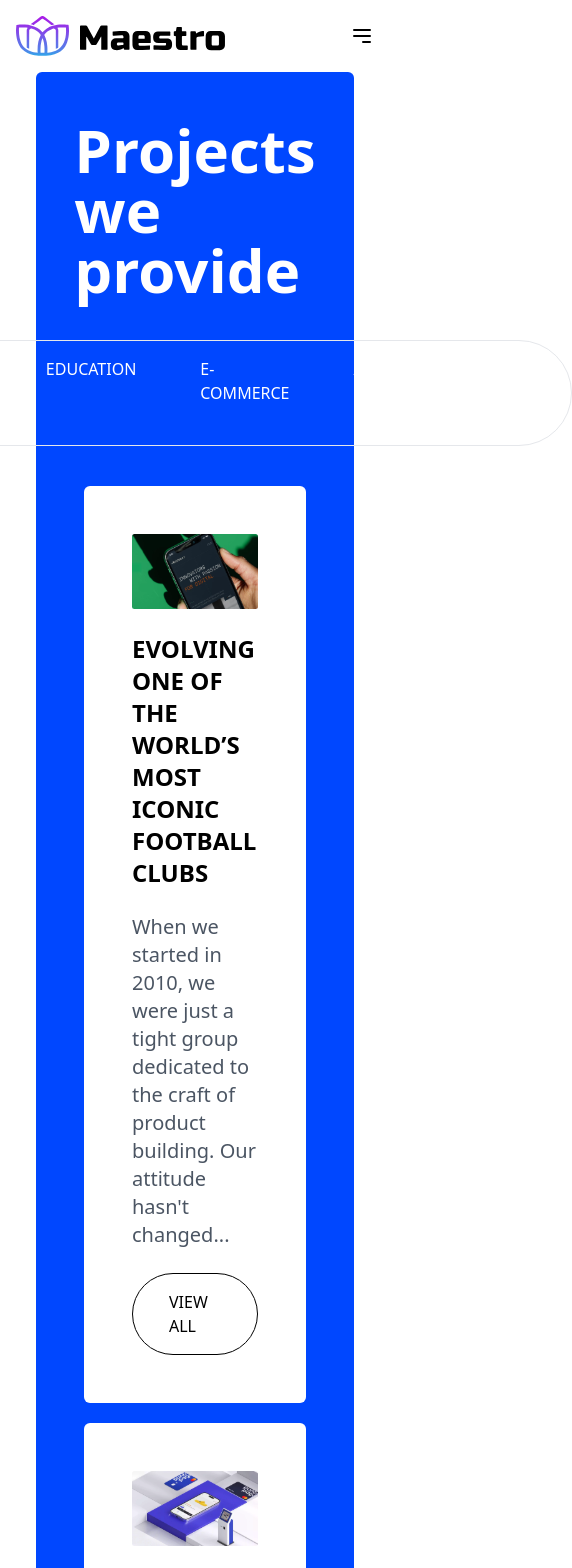
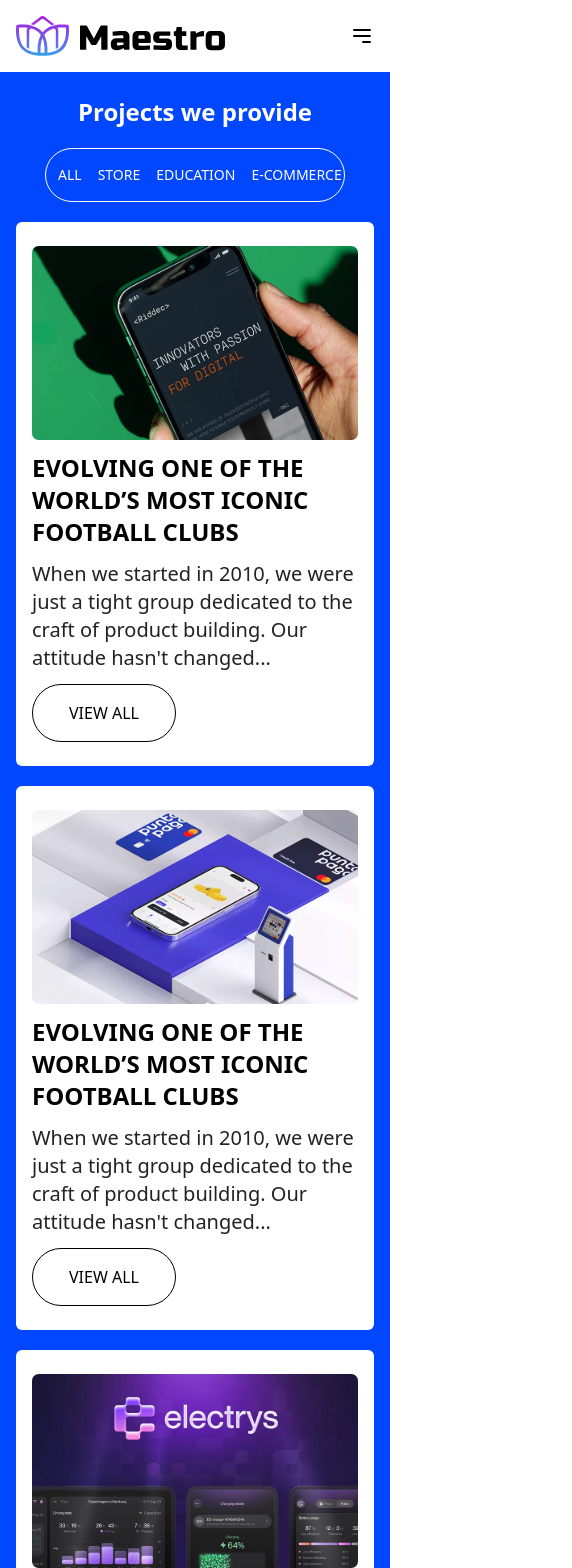
Before and after one commit to OrkhanKarim13/Maestro-Studio, a Nuxt app: page /projects in a window 390 px wide. Shown: the top 1568 px of the page, 572 px wide, since content can reach past the window. Built offline with nearby package versions, Linux system fonts and the light colour scheme.

Commit message:
Blog page responsive codes added

```diff
--- a/components/AboutStatistic.vue
+++ b/components/AboutStatistic.vue
@@ -1,5 +1,5 @@
 <template>
-    <div class="w-ful grid grid-cols-1 md:grid-cols-4 items-center gap-6 mx-9 my-6">
+    <div class="w-ful grid grid-cols-1 md:grid-cols-4 items-center gap-6 mx-4 my-6 md:mx-9 md:my-6">
             <div class="px-8 py-12 bg-[#0047FF] rounded-md flex flex-col items-center justify-center">
                 <h3 class="text-3xl text-white font-bold " style="line-height: 70px;">390+</h3><img
                     src="../assets/images/Line 1.svg" class="mb-4" alt="line">
--- a/components/MainNavigation.vue
+++ b/components/MainNavigation.vue
@@ -1,39 +1,47 @@
 <template>
-    <div class="flex items-center justify-between">
-                <ul class="flex border border-white-500 rounded-full">
-                    <li class="px-8 py-4 text-white">
+    <ul class="max-w-[300px] md:max-w-none flex border border-white rounded-full p-1 overflow-x-scroll  whitespace-nowrap">
+        <li class="px-2 py-3 md:px-4 md:py-2 lg:px-8  lg:py-4 text-sm md:text-md  text-white">
             <NuxtLink to="/">
-                            All
+                ALL
             </NuxtLink>
         </li>
-                    <li class="px-8 py-4 text-white">
+        <li class="px-2 py-3 md:px-4 md:py-2  lg:px-8  lg:py-4 text-sm md:text-md text-white">
             <NuxtLink to="/">
                 STORE
             </NuxtLink>
         </li>
-                    <li class="px-8 py-4 text-white">
+        <li class="px-2 py-3 md:px-4 md:py-2  lg:px-8  lg:py-4 text-sm md:text-md text-white">
             <NuxtLink to="/">
                 EDUCATION
             </NuxtLink>
         </li>
-                    <li class="px-8 py-4 text-white">
+        <li class="px-2 py-3 md:px-4 md:py-2  lg:px-8 lg:py-4 text-sm md:text-md text-white">
             <NuxtLink to="/">
                 E-COMMERCE
             </NuxtLink>
         </li>
-                    <li class="px-8 py-4 text-white">
+        <li class="px-2 py-3 md:px-4 md:py-2  lg:px-8 lg:py-4 text-sm md:text-md text-white">
             <NuxtLink to="/">
                 AI & ML
             </NuxtLink>
         </li>
-                    <li class="px-8 py-4 text-white">
+        <li class="px-2 py-3 md:px-4 md:py-2  lg:px-8 lg:py-4 text-sm md:text-md text-white">
             <NuxtLink to="/">
                 HEALTHCARE
             </NuxtLink>
         </li>
+    </ul>
+</template>
 
 
-                </ul>
+<style scoped>
+  /* Hide horizontal scrollbar */
+  ul::-webkit-scrollbar {
+    display: none;
+  }
 
-            </div>
-</template>
+  ul {
+    /* Firefox */
+    scrollbar-width: none;
+  }
+</style>
--- a/components/TheFooter.vue
+++ b/components/TheFooter.vue
@@ -1,6 +1,6 @@
 <template>
     <footer class="md:mx-9 md:mb-6">
-        <div class="w-full grid grid-cols-1 md:grid-cols-4 gap-6 md:px-16 py-6 md:rounded-md bg-[#0047FF] ">
+        <div class="w-full grid grid-cols-1 lg:grid-cols-4 gap-6 md:px-16 py-6 md:rounded-md bg-[#0047FF] ">
             <div class="md:w-1/2 md:mx-auto flex flex-col justify-start items-start px-4 md:py-6 gap-6">
 
                 <img class="md:w-full" src="../assets/images/logowhite.svg" alt="logo">
--- a/pages/about.vue
+++ b/pages/about.vue
@@ -1,12 +1,12 @@
 <template>
     <section class=" bg-white md:mx-9 md:my-6 md:rounded-md">
         <div class="flex flex-col items-center justify-center">
-            <div class="w-full ">
+            <div class="w-full  ">
                 <img class="w-full" src="../assets/images/Rectangle 16.svg" alt="cover">
             </div>
             <div
                 class="w-full grid grid-cols-1 md:grid-cols-2  bg-[#0047FF] md:p-12 px-4 py-6 gap-9  md:rounded-t-none md:rounded-b-md">
-                <h2 class="text-white text-6xl lg:w-2/3  md:leading-normal">Meet The
+                <h2 class="text-white text-4xl md:text-6xl lg:w-2/3  md:leading-normal">Meet The
                     Monterail Team</h2>
                 <p class="text-white flex items-end justify-self-end md:w-3/4 text-left text-lg">When we started in 2010, we were just a tight group dedicated to the craft of product
                     building. Our attitude hasn't changed—but sinpnce then, we’ve grown to be a team.</p>
@@ -18,7 +18,7 @@
         <div class="flex flex-col items-center justify-center">
             <div class="grid grid-cols-1 md:grid-cols-2 md:justify-between justify-center  py-6 px-4 md:p-12">
                 <h3 class="text-white text-3xl md:text-6xl text-center md:text-left leading-normal ">Meet our team</h3>
-                <p class="text-white py-4 md:w-3/4 text-center md:text-left ">Technology alone is not enough to succeed, every product needs a team of
+                <p class="text-white py-4 md:ml-16 text-center md:text-left ">Technology alone is not enough to succeed, every product needs a team of
                     passionate people who will give it their best.</p>
             </div>
             <div class="w-full text-center px-4 py-6 md:px-28 md:py-16 bg-[#0047FF] rounded-md">
--- a/pages/projects/index.vue
+++ b/pages/projects/index.vue
@@ -1,55 +1,55 @@
 <template>
-    <section class="mx-9 mb-6 rounded-md bg-[#0047FF]">
-        <div class="flex flex-col items-center justify-center w-full p-12 gap-10">
-            <h2 class="text-6xl font-bold text-white">Projects we provide</h2>
+    <section class="md:mx-9 md:mb-6 md:rounded-md bg-[#0047FF]">
+        <div class="flex flex-col items-center justify-center w-full md:p-12 py-6 px-4 gap-5 md:gap-10">
+            <h2 class="md:text-6xl text-2xl font-bold text-white">Projects we provide</h2>
             <MainNavigation />
             <div class="grid grid-cols-1 md:grid-cols-2 gap-5">
-                <div class="flex flex-col items-start justify-center bg-white rounded-md gap-6 p-12">
+                <div class="flex flex-col items-start justify-center bg-white rounded-md gap-3 md:gap-6 md:p-12 py-6 px-4">
                     <div class="bg-white w-full ">
                         <img class="w-full" src="../../assets/images/Frame12(4).svg" alt="image">
                     </div>
                     <h3 class="text-black font-bold text-2xl">EVOLVING ONE OF THE WORLD’S MOST ICONIC FOOTBALL CLUBS</h3>
-                    <p class="text-gray-600 text-xl" >When we started in 2010, we were just a tight group dedicated to the craft of
+                    <p class="text-[#222] text-xl" >When we started in 2010, we were just a tight group dedicated to the craft of
                         product building. Our attitude hasn't changed...</p>
-                        <a class="border border-black px-9 py-4 rounded-full" href="/">VIEW ALL</a>
+                        <a class="border border-black px-9 py-4 text-black rounded-full" href="/">VIEW ALL</a>
                 </div>
-                <div class="flex flex-col items-start justify-center bg-white rounded-md gap-6 p-12">
+                <div class="flex flex-col items-start justify-center bg-white rounded-md gap-3 md:gap-6 md:p-12 py-6 px-4">
                     <div class="bg-white w-full ">
                         <img class="w-full" src="../../assets/images/Frame12(5).svg" alt="image">
                     </div>
                     <h3 class="text-black font-bold text-2xl">EVOLVING ONE OF THE WORLD’S MOST ICONIC FOOTBALL CLUBS</h3>
-                    <p class="text-gray-600 text-xl" >When we started in 2010, we were just a tight group dedicated to the craft of
+                    <p class="text-[#222] text-xl" >When we started in 2010, we were just a tight group dedicated to the craft of
                         product building. Our attitude hasn't changed...</p>
                         <a class="border border-black px-9 py-4 rounded-full" href="/">VIEW ALL</a>
                 </div>
-                <div class="flex flex-col items-start justify-center bg-white rounded-md gap-6 p-12">
+                <div class="flex flex-col items-start justify-center bg-white rounded-md gap-3 md:gap-6 md:p-12 py-6 px-4">
                     <div class="bg-white w-full ">
                         <img class="w-full" src="../../assets/images/Frame12(6).svg" alt="image">
                     </div>
                     <h3 class="text-black font-bold text-2xl">EVOLVING ONE OF THE WORLD’S MOST ICONIC FOOTBALL CLUBS</h3>
-                    <p class="text-gray-600 text-xl" >When we started in 2010, we were just a tight group dedicated to the craft of
+                    <p class="text-[#222] text-xl" >When we started in 2010, we were just a tight group dedicated to the craft of
                         product building. Our attitude hasn't changed...</p>
                         <a class="border border-black px-9 py-4 rounded-full" href="/">VIEW ALL</a>
                 </div>
-                <div class="flex flex-col items-start justify-center bg-white rounded-md gap-6 p-12">
+                <div class="flex flex-col items-start justify-center bg-white rounded-md gap-3 md:gap-6 md:p-12 py-6 px-4">
                     <div class="bg-white w-full">
                         <img class="w-full" src="../../assets/images/Frame12(7).svg" alt="image">
                     </div>
                     <h3 class="text-black font-bold text-2xl">EVOLVING ONE OF THE WORLD’S MOST ICONIC FOOTBALL CLUBS</h3>
-                    <p class="text-gray-600 text-xl" >When we started in 2010, we were just a tight group dedicated to the craft of
+                    <p class="text-[#222] text-xl" >When we started in 2010, we were just a tight group dedicated to the craft of
                         product building. Our attitude hasn't changed...</p>
                         <a class="border border-black px-9 py-4 rounded-full" href="/">VIEW ALL</a>
                 </div>
-                <div class="flex flex-col items-start justify-center bg-white rounded-md gap-6 p-12">
+                <div class="flex flex-col items-start justify-center bg-white rounded-md gap-3 md:gap-6 md:p-12 py-6 px-4">
                     <div class="bg-white w-full ">
                         <img class="w-full" src="../../assets/images/Frame12(8).svg" alt="image">
                     </div>
                     <h3 class="text-black font-bold text-2xl">EVOLVING ONE OF THE WORLD’S MOST ICONIC FOOTBALL CLUBS</h3>
-                    <p class="text-gray-600 text-xl" >When we started in 2010, we were just a tight group dedicated to the craft of
+                    <p class="text-[#222] text-xl" >When we started in 2010, we were just a tight group dedicated to the craft of
                         product building. Our attitude hasn't changed...</p>
                         <a class="border border-black px-9 py-4 rounded-full" href="/">VIEW ALL</a>
                 </div>
-                <div class="flex flex-col items-start justify-center bg-white rounded-md gap-6 p-12">
+                <div class="flex flex-col items-start justify-center bg-white rounded-md gap-3 md:gap-6 md:p-12 py-6 px-4">
                     <div class="bg-white w-full">
                         <img class="w-full" src="../../assets/images/Frame12(9).svg" alt="image">
                     </div>
```
Also changed, not shown: pages/blog.vue (+9 -9 lines), pages/productDetail.vue (+4 -4 lines). Lines whose indentation alone changed are shown as unchanged.
